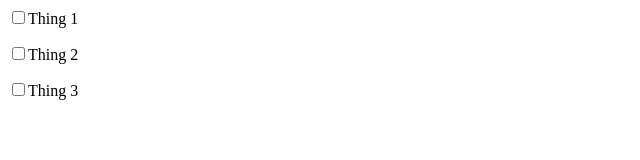
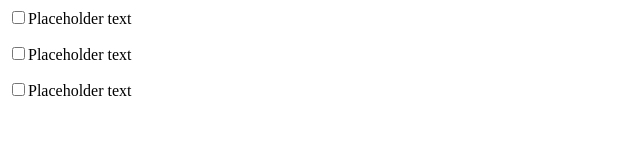
Before and after one commit to rmleg/react-tutorial, a React (Create React App) app: page / in a window 1280 px wide. Shown: the top 160 px of the page, without its empty margins (0-640 px from the left). Built offline with nearby package versions, Linux system fonts and the light colour scheme.

Commit message:
basic todoitem component

```diff
--- a/src/App.js
+++ b/src/App.js
@@ -1,15 +1,15 @@
 import React from "react"
+import TodoItem from "./TodoItem"
 export default App
 
 function App() {
+    const myClassName = 'my-form';
+
     return (
-        <form>
-            <p><input type="checkbox" id="todo-1" name="todo-1" />
-            <label for="todo-1"><span>Thing 1</span></label></p>
-            <p><input type="checkbox" id="todo-2" name="todo-2" />
-            <label for="todo-2"><span>Thing 2</span></label></p>
-            <p><input type="checkbox" id="todo-3" name="todo-3" />
-            <label for="todo-3"><span>Thing 3</span></label></p>
+        <form className={myClassName}>
+            <TodoItem />
+            <TodoItem />
+            <TodoItem />
         </form>
     )
 }
--- /dev/null
+++ b/src/TodoItem.js
@@ -0,0 +1,11 @@
+import React from "react"
+export default TodoItem
+
+function TodoItem() {
+    return(
+        <p>
+            <input type="checkbox" />
+            <label>Placeholder text</label>
+        </p>
+    )
+}
```
